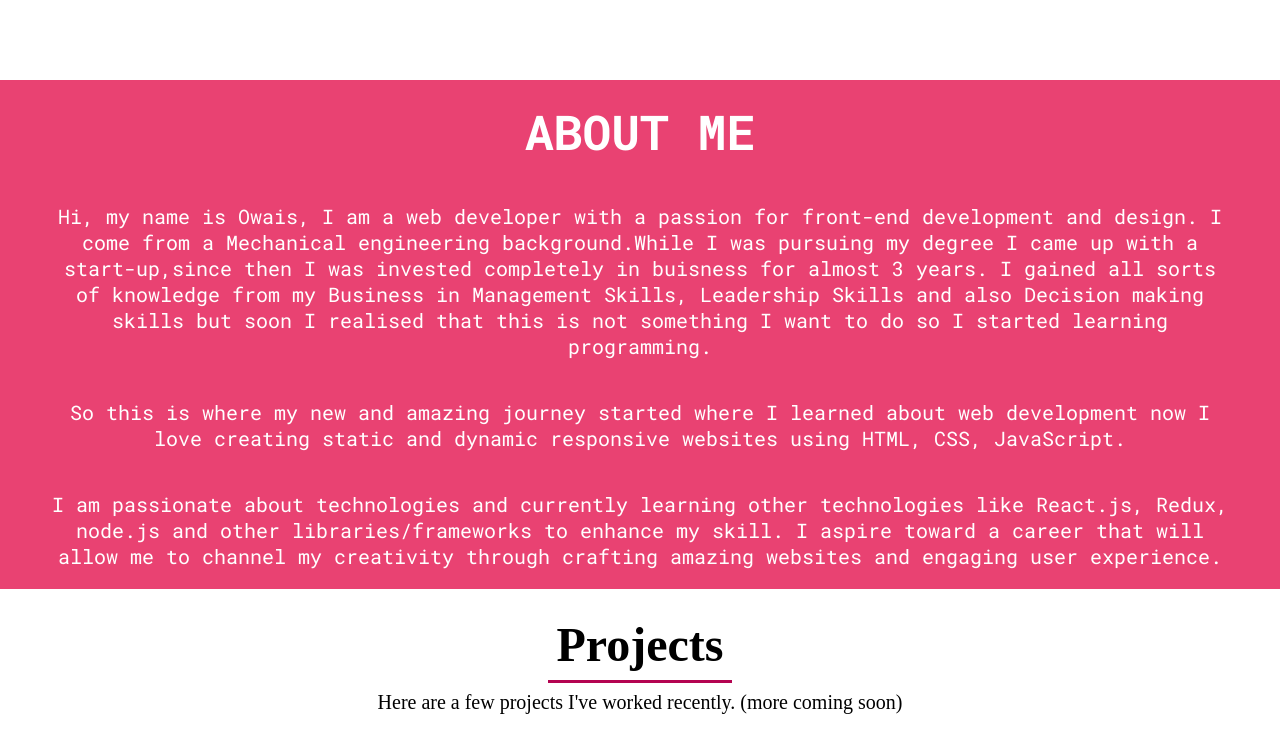
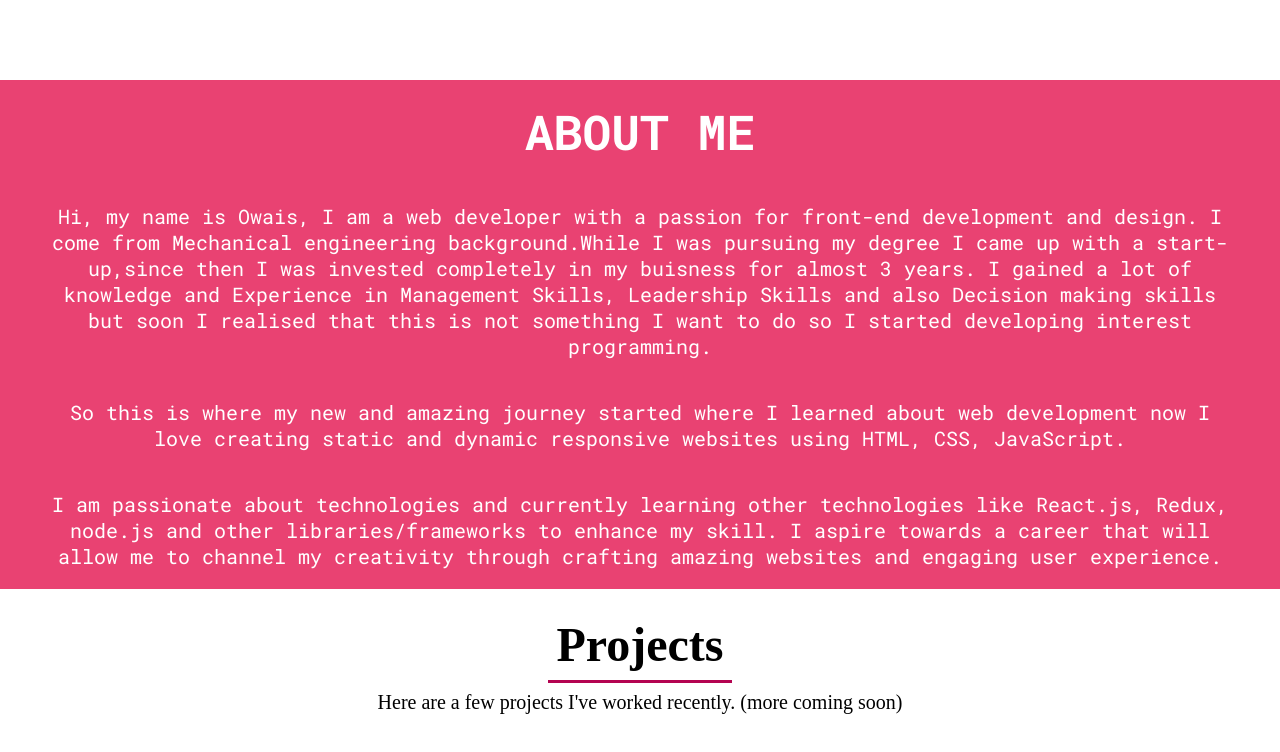
Before and after one commit to Owaiskapadia/Owais-Portfolio, a plain HTML site: page index.html in a window 1280 px wide. Shown: the part 692-1444 px from the top of the page. Drawn offline with Linux system fonts and the light colour scheme.

Commit message:
About me para updating

```diff
--- a/index.html
+++ b/index.html
@@ -46,15 +46,15 @@
 
     <div class="About" id="about">
         <h1>ABOUT ME</h1>
-        <p>Hi, my name is Owais, I am a web developer with a passion for front-end development and design. I come from a Mechanical engineering background.While I was pursuing my degree I came up with a start-up,since then I was invested completely in buisness for almost 3 years.
-            I gained all sorts of knowledge from my Business in Management Skills, Leadership Skills and also Decision making skills but soon I realised that this is not something I want to do so I started learning programming.
+        <p>Hi, my name is Owais, I am a web developer with a passion for front-end development and design. I come from Mechanical engineering background.While I was pursuing my degree I came up with a start-up,since then I was invested completely in my buisness for almost 3 years.
+            I gained a lot of knowledge  and Experience in Management Skills, Leadership Skills and also Decision making skills but soon I realised that this is not something I want to do so I started developing interest programming.
         </p>
             <p>
 
                 So this is where my new and amazing journey started where I learned about web development now I love creating static and dynamic responsive websites using HTML, CSS, JavaScript.
             </p>
 
-        <p>I am passionate about technologies and currently learning other technologies like React.js, Redux, node.js and other libraries/frameworks to enhance my skill. I aspire toward a career that will allow me to channel my creativity through crafting amazing websites and engaging user experience.</p>
+        <p>I am passionate about technologies and currently learning other technologies like React.js, Redux, node.js and other libraries/frameworks to enhance my skill. I aspire towards a career that will allow me to channel my creativity through crafting amazing websites and engaging user experience.</p>
 
     </div>
     <div class="Projects" id="projects">
```
